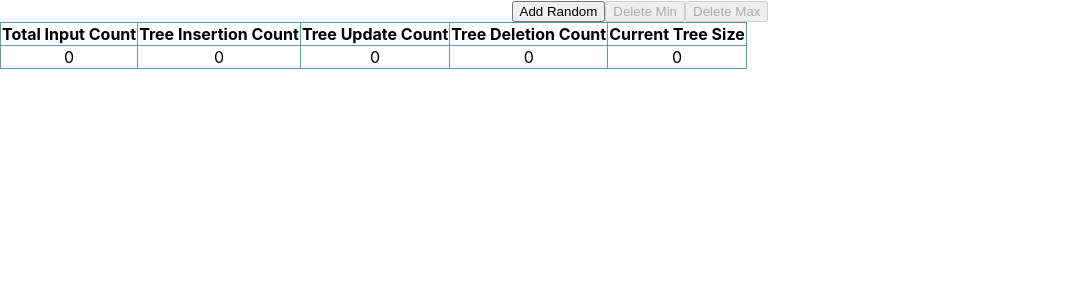
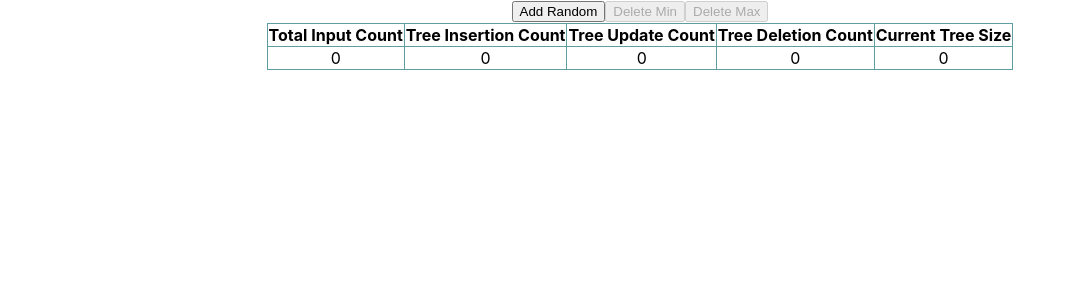
Before and after one commit to y-pan/algo-ts, a React (Create React App) app: page / in a window 1280 px wide. Shown: the top 300 px of the page, without its empty margins (0-1076 px from the left). Built offline with nearby package versions, Linux system fonts and the light colour scheme.

Commit message:
center display table.

```diff
--- a/src/components/TreeView.tsx
+++ b/src/components/TreeView.tsx
@@ -119,7 +119,7 @@ export class TreeView extends React.Component<TreeProps, TreeState> {
         );
 
         const treeStats = (
-            <div>
+            <div className={"centered"}>
                 <table className={"table-border-simple"}>
                     <thead>
                     <tr>
--- a/src/index.css
+++ b/src/index.css
@@ -16,6 +16,11 @@ code {
   overflow: auto;
 }
 
+.centered {
+    margin: 1px auto;
+    width: fit-content;
+}
+
 .table-border-simple {
     border-spacing: unset;
     border-collapse: collapse;
```
